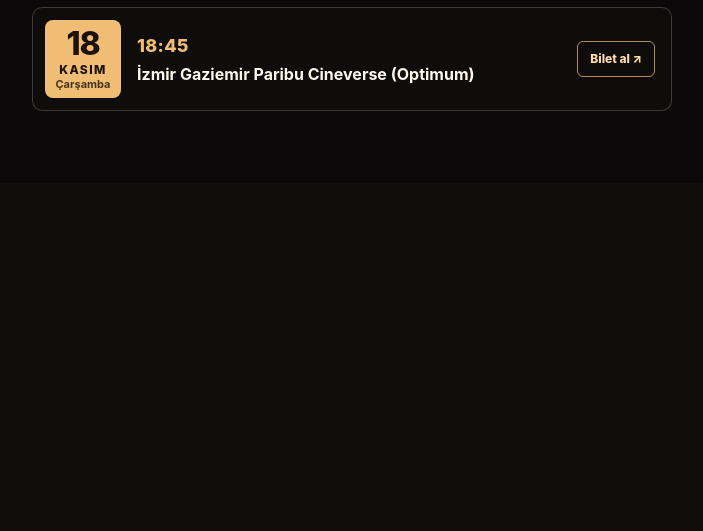
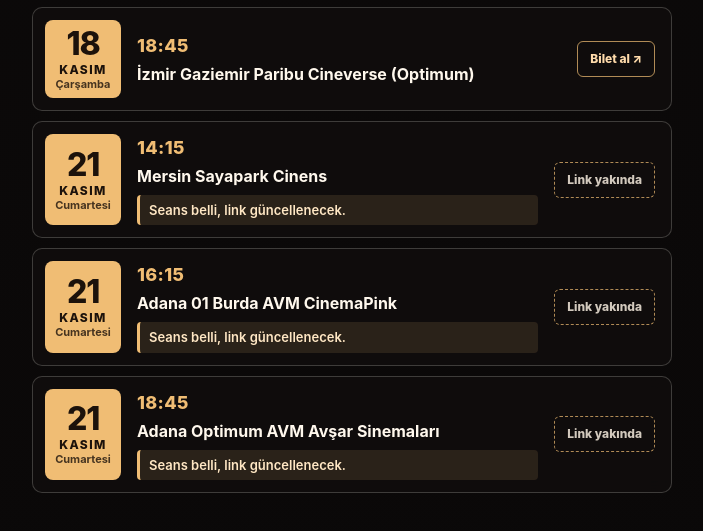
Before and after one commit to adanademir1940/oyunculugosterim, a plain HTML site: page index.html in a window 1280 px wide. Shown: the part 725-1256 px from the top of the page, without its empty margins (288-991 px from the left). Before the commit the page ends 908 px from the top, so only its background shows below. Drawn offline with Linux system fonts and the light colour scheme.

Commit message:
Adana ve Mersin seanslarını ekle (21 Kasım, link yakında)
Co-Authored-By: Claude Opus 5.5 <noreply@anthropic.com>
Claude-Session: https://claude.ai/code/session_01HTCSVLTQuYjtosUbKgBJLb

```diff
--- a/index.html
+++ b/index.html
@@ -84,7 +84,8 @@
 
     .links { display: grid; gap: 10px; margin: 0; padding: 0; list-style: none; }
 
-    .links a {
+    .links a,
+    .links .card {
       display: flex;
       align-items: center;
       gap: 16px;
@@ -122,6 +123,7 @@
     .info { display: grid; flex: 1 1 auto; gap: 3px; min-width: 0; }
     .time { color: var(--gold); font-size: 18px; font-weight: 850; letter-spacing: .02em; }
     .venue { font-size: 16px; font-weight: 650; }
+    .soon .cta { border-style: dashed; color: var(--muted); cursor: default; }
     .note { margin-top: 4px; padding: 6px 9px; border-left: 3px solid var(--gold); border-radius: 4px; background: rgba(240, 189, 116, .12); color: #ffe7c4; font-size: 13px; font-weight: 600; line-height: 1.4; }
 
     .cta {
@@ -161,6 +163,8 @@
         <option value="istanbul">İstanbul</option>
         <option value="balikesir">Balıkesir</option>
         <option value="izmir">İzmir</option>
+        <option value="adana">Adana</option>
+        <option value="mersin">Mersin</option>
       </select>
     </div>
 
@@ -175,6 +179,12 @@
         <span class="date"><span class="day">18</span><span class="month">Kasım</span><span class="weekday">Çarşamba</span></span><span class="info"><span class="time">15:05</span><span class="venue">Balıkesir Edremit Cinemarine (Novada)</span><span class="note">Salon dolduğu için yeni salon eklenmiştir. Linkten bilet alabilirsiniz.</span></span><span class="cta">Bilet al ↗</span></a></li>
       <li data-city="izmir"><a href="https://www.paribucineverse.com/biletleme/~step~ticket~code~0000000050~session~350222" target="_blank" rel="noopener noreferrer">
         <span class="date"><span class="day">18</span><span class="month">Kasım</span><span class="weekday">Çarşamba</span></span><span class="info"><span class="time">18:45</span><span class="venue">İzmir Gaziemir Paribu Cineverse (Optimum)</span></span><span class="cta">Bilet al ↗</span></a></li>
+      <li data-city="mersin"><div class="card soon">
+        <span class="date"><span class="day">21</span><span class="month">Kasım</span><span class="weekday">Cumartesi</span></span><span class="info"><span class="time">14:15</span><span class="venue">Mersin Sayapark Cinens</span><span class="note">Seans belli, link güncellenecek.</span></span><span class="cta">Link yakında</span></div></li>
+      <li data-city="adana"><div class="card soon">
+        <span class="date"><span class="day">21</span><span class="month">Kasım</span><span class="weekday">Cumartesi</span></span><span class="info"><span class="time">16:15</span><span class="venue">Adana 01 Burda AVM CinemaPink</span><span class="note">Seans belli, link güncellenecek.</span></span><span class="cta">Link yakında</span></div></li>
+      <li data-city="adana"><div class="card soon">
+        <span class="date"><span class="day">21</span><span class="month">Kasım</span><span class="weekday">Cumartesi</span></span><span class="info"><span class="time">18:45</span><span class="venue">Adana Optimum AVM Avşar Sinemaları</span><span class="note">Seans belli, link güncellenecek.</span></span><span class="cta">Link yakında</span></div></li>
     </ul>
   </main>
   <script>
```
